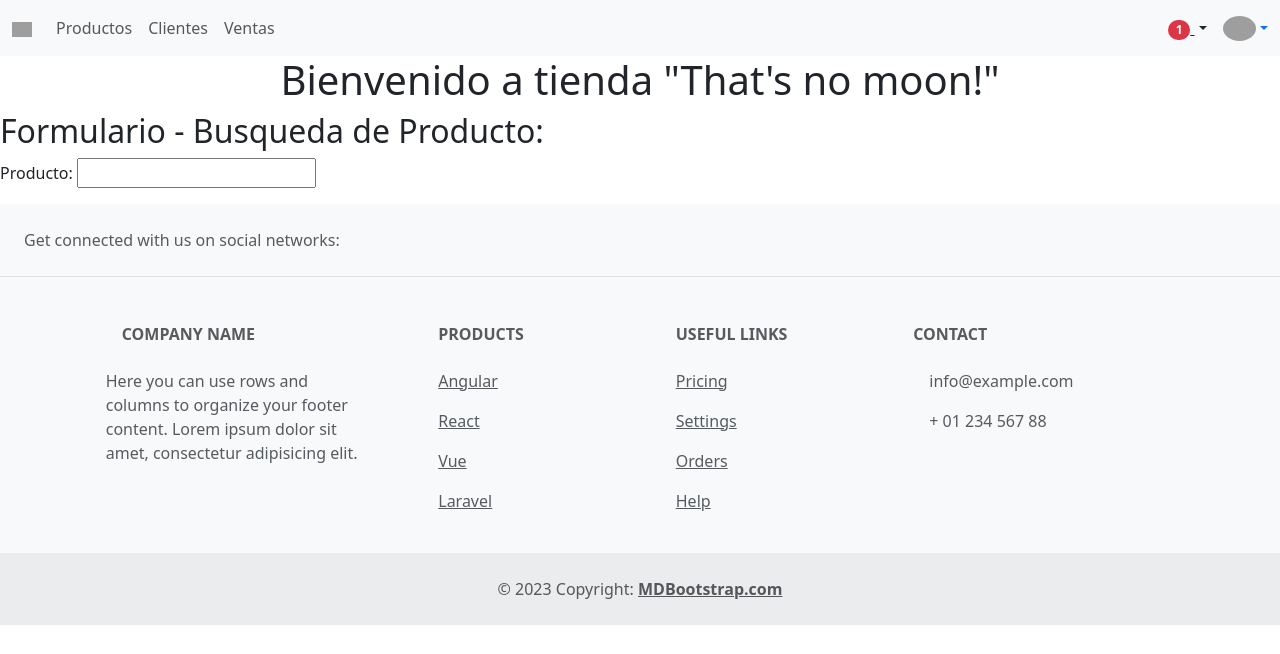
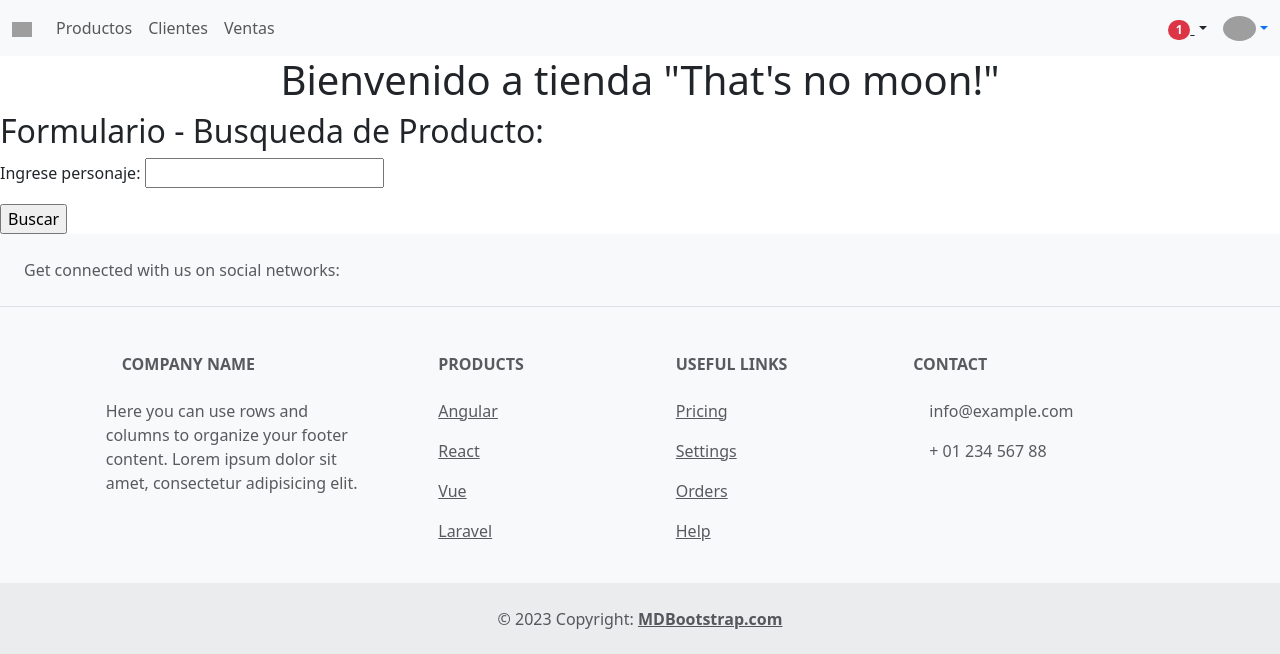
Before and after one commit to LeanLuna21/MiPrimeraPagina-LunaLeandro, a Django app: page / in a window 1280 px wide. Shown: the top 654 px of the page. Run offline with Django 4.2, Linux system fonts and the light colour scheme; grey boxes are pictures that could not be loaded.

Commit message:
formulario busqueda funciona (?

```diff
--- a/django_entrega/stock/urls.py
+++ b/django_entrega/stock/urls.py
@@ -2,5 +2,6 @@ from django.urls import path
 from stock.views import *
 
 urlpatterns = [
-    path('ingresar_producto/',ingresar_producto, name="productos")
+    path('ingresar_producto/',ingresar_producto, name="productos"),
+    path('buscar_producto/',buscar, name='buscar_producto')
 ]
--- a/django_entrega/templates/index.html
+++ b/django_entrega/templates/index.html
@@ -9,9 +9,9 @@
 
 <h2> Formulario - Busqueda de Producto: </h2>
 
-<form action="" method="GET">
-    <p>Producto: <input type="text" name="producto" id=""></p>
-
+<form action="/stock/buscar_producto/" method="GET">
+    <p>Ingrese personaje: <input type="text" name="nombre" id=""></p>
+    <input type="submit" value="Buscar">
 </form>
 
 {% endblock contenidoQueCambia %}
```
Also changed, not shown: django_entrega/stock/views.py (+9 -0 lines).
